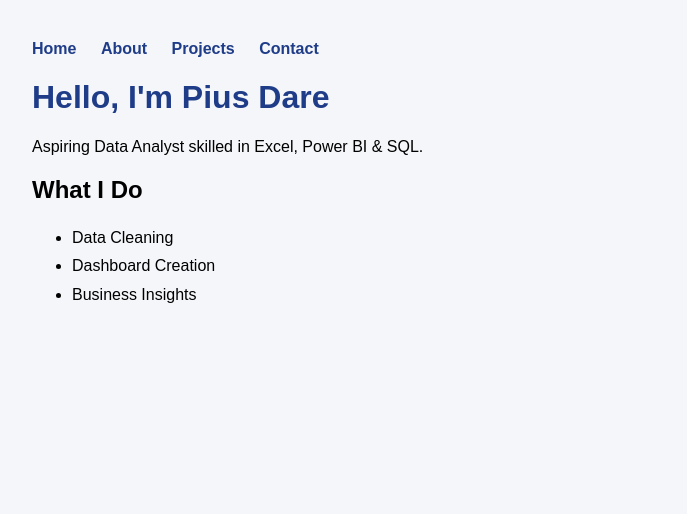
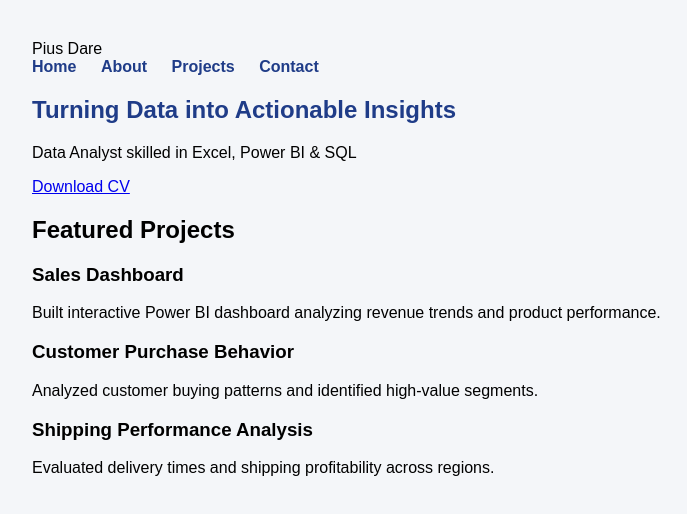
Before and after one commit to pison-ui/pius-data-portfolio-analysis, a plain HTML site: page index.html in a window 1280 px wide. Shown: the whole page, without its empty margins (8-695 px from the left). Drawn offline with Linux system fonts and the light colour scheme.

Commit message:
Revamp index.html with new navbar and sections

```diff
--- a/index.html
+++ b/index.html
@@ -6,22 +6,41 @@
 </head>
 <body>
 
-<nav>
-    <a href="index.html">Home</a>
-    <a href="about.html">About</a>
-    <a href="projects.html">Projects</a>
-    <a href="contact.html">Contact</a>
+<nav class="navbar">
+    <div class="logo">Pius Dare</div>
+    <div>
+        <a href="index.html">Home</a>
+        <a href="about.html">About</a>
+        <a href="projects.html">Projects</a>
+        <a href="contact.html">Contact</a>
+    </div>
 </nav>
 
-<h1>Hello, I'm Pius Dare</h1>
-<p>Aspiring Data Analyst skilled in Excel, Power BI & SQL.</p>
+<section class="hero">
+    <h1>Turning Data into Actionable Insights</h1>
+    <p>Data Analyst skilled in Excel, Power BI & SQL</p>
+    <a href="CV.pdf" class="btn">Download CV</a>
+</section>
 
-<h2>What I Do</h2>
-<ul>
-    <li>Data Cleaning</li>
-    <li>Dashboard Creation</li>
-    <li>Business Insights</li>
-</ul>
+<section class="projects-preview">
+    <h2>Featured Projects</h2>
+
+    <div class="card">
+        <h3>Sales Dashboard</h3>
+        <p>Built interactive Power BI dashboard analyzing revenue trends and product performance.</p>
+    </div>
+
+    <div class="card">
+        <h3>Customer Purchase Behavior</h3>
+        <p>Analyzed customer buying patterns and identified high-value segments.</p>
+    </div>
+
+    <div class="card">
+        <h3>Shipping Performance Analysis</h3>
+        <p>Evaluated delivery times and shipping profitability across regions.</p>
+    </div>
+
+</section>
 
 </body>
 </html>
```
